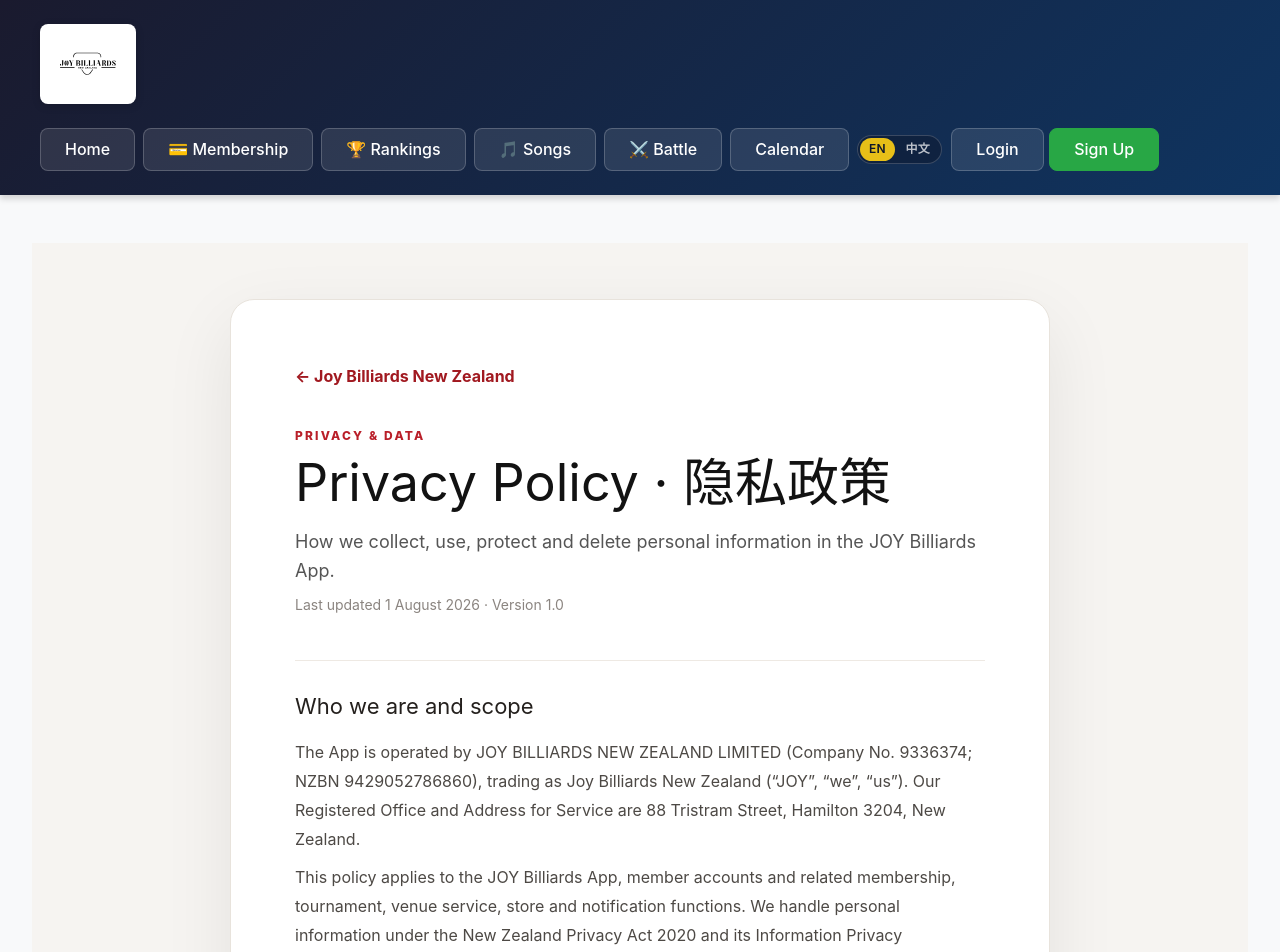
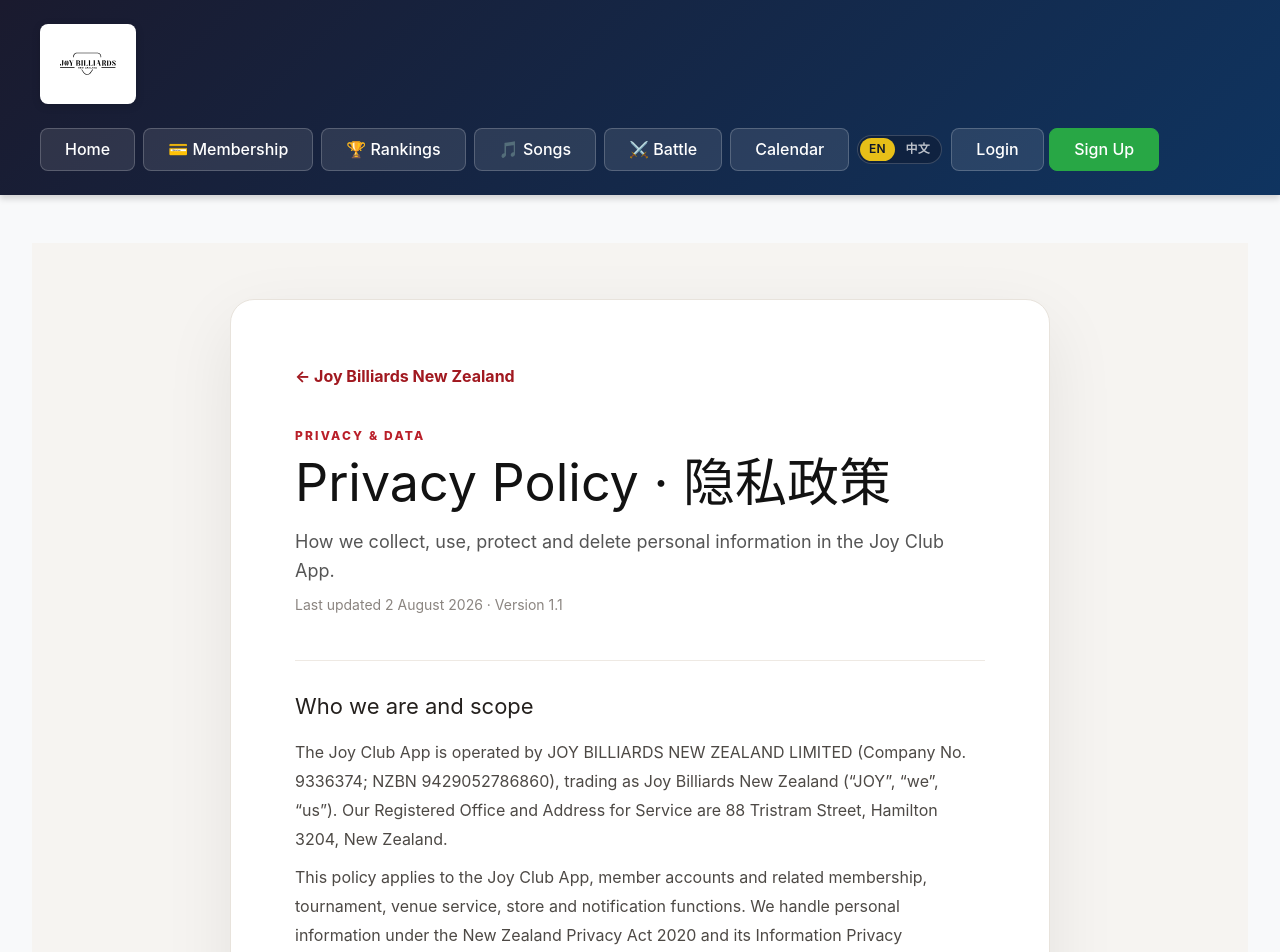
Before and after one commit to MaxMengNZ/Joy-billiards, a Vue app: page /privacy-policy in a window 1280 px wide. Shown: the top 952 px of the page. Built offline with nearby package versions, Linux system fonts and the light colour scheme; no server answers; the database is empty.

Commit message:
Update public policies for Joy Club branding

```diff
--- a/src/views/LegalPage.vue
+++ b/src/views/LegalPage.vue
@@ -5,7 +5,7 @@
       <p class="eyebrow">{{ document.eyebrow }}</p>
       <h1>{{ document.title }}</h1>
       <p class="subtitle">{{ document.subtitle }}</p>
-      <p class="updated">Last updated 1 August 2026 · Version 1.0</p>
+      <p class="updated">Last updated 2 August 2026 · Version 1.1</p>
 
       <section v-for="section in document.sections" :key="section.title">
         <h2>{{ section.title }}</h2>
@@ -33,9 +33,9 @@ const documents = {
   privacy: {
     eyebrow: 'PRIVACY & DATA',
     title: 'Privacy Policy · 隐私政策',
-    subtitle: 'How we collect, use, protect and delete personal information in the JOY Billiards App.',
+    subtitle: 'How we collect, use, protect and delete personal information in the Joy Club App.',
     sections: [
-      { title: 'Who we are and scope', body: ['The App is operated by JOY BILLIARDS NEW ZEALAND LIMITED (Company No. 9336374; NZBN 9429052786860), trading as Joy Billiards New Zealand (“JOY”, “we”, “us”). Our Registered Office and Address for Service are 88 Tristram Street, Hamilton 3204, New Zealand.', 'This policy applies to the JOY Billiards App, member accounts and related membership, tournament, venue service, store and notification functions. We handle personal information under the New Zealand Privacy Act 2020 and its Information Privacy Principles.'] },
+      { title: 'Who we are and scope', body: ['The Joy Club App is operated by JOY BILLIARDS NEW ZEALAND LIMITED (Company No. 9336374; NZBN 9429052786860), trading as Joy Billiards New Zealand (“JOY”, “we”, “us”). Our Registered Office and Address for Service are 88 Tristram Street, Hamilton 3204, New Zealand.', 'This policy applies to the Joy Club App, member accounts and related membership, tournament, venue service, store and notification functions. We handle personal information under the New Zealand Privacy Act 2020 and its Information Privacy Principles.'] },
       { title: 'Information we collect', body: ['We may collect your name, date of birth, email address, phone number, encrypted authentication information, member number, membership level, profile image and review status.', 'We may also collect member consumption points and their ledger, tournament entries, matches, results, ranking points, win/loss statistics, bookings, repairs, coaching requests, song queues, store orders and service communications. Member consumption points and tournament ranking points are separate systems.', 'Camera access is used only when you choose to scan a code. Photo access is used only when you choose an avatar or product image. We may process push tokens, notification preferences and necessary diagnostic information.'] },
       { title: 'Why we use information', body: ['We use information where reasonably necessary to create and protect accounts, generate member numbers, provide membership and points, administer tournaments and rankings, process bookings, requests and orders, send service and security notifications, prevent fraud or duplicate awards, and meet legal obligations.', 'We do not sell personal information. Marketing choices are separate from essential account, security, order and service notices.'] },
       { title: 'Public information and profile images', body: ['An approved avatar, display name, limited member-number information, tournament entry, results, rankings and statistics may be displayed in the App, on JOY websites or at JOY events. Email, phone number, date of birth, full identity information and member consumption points are not displayed publicly.', 'Profile images are subject to review and may currently be changed once per calendar month. Completed sporting results may be retained in de-identified form to preserve the integrity of tournament records.'] },
@@ -48,7 +48,7 @@ const documents = {
   terms: {
     eyebrow: 'TERMS & MEMBERSHIP',
     title: 'Terms of Service · 用户协议',
-    subtitle: 'Rules for the JOY Billiards App, member accounts, tournaments, bookings, services and store.',
+    subtitle: 'Rules for the Joy Club App, member accounts, tournaments, bookings, services and store.',
     sections: [
       { title: 'Agreement and eligibility', body: ['These terms are provided by JOY BILLIARDS NEW ZEALAND LIMITED (Company No. 9336374; NZBN 9429052786860), trading as Joy Billiards New Zealand. By registering, signing in or continuing to use account functions, you agree to these terms and the Privacy Policy.', 'You must be at least 13. A user under 18 should obtain parent or guardian consent, particularly for purchases, paid tournaments and in-person services. Account information must be truthful and kept secure.'] },
       { title: 'Membership, points and rankings', body: ['Membership benefits and eligibility are governed by the membership rules shown in the App or venue. Material adverse changes will be communicated reasonably.', 'Member consumption points expire 12 months after the date each entry is credited. Refunds, reversed transactions and corrections may reverse associated points. Tournament ranking points are a separate sporting record and are not subject to this member-points expiry rule.', 'Points are not cash, stored-value balance or transferable property unless a specific lawful offer says otherwise. Verifiable transaction or result errors may be corrected with a reason and audit record, and users may request manual review.'] },
@@ -65,7 +65,7 @@ const documents = {
     title: 'Account Deletion · 删除账户',
     subtitle: 'How to permanently delete a JOY Billiards account and associated personal information.',
     sections: [
-      { title: 'Delete in the App', body: ['Sign in to the JOY Billiards App, open “My”, choose “Delete Account & Personal Data”, review the consequences and complete the confirmation steps. This requests permanent deletion rather than simply signing you out or deactivating the account.'] },
+      { title: 'Delete in the App', body: ['Sign in to the Joy Club App, open “My”, choose “Delete Account & Personal Data”, review the consequences and complete the confirmation steps. This requests permanent deletion rather than simply signing you out or deactivating the account.'] },
       { title: 'If you cannot access the App', body: ['Email info@joybilliards.co.nz from the email address registered to the account with the subject “Account deletion request”. Include your display name and member number if known. Do not send your password. We may ask for limited information to verify that the account belongs to you. You may also call +64 22 166 0688 for assistance.'] },
       { title: 'What is deleted', body: ['After verification, we delete or de-identify the account profile, contact details, avatar and associated personal information that is no longer required. Processing is generally completed within 30 days. You will lose access to the account and deletion may not be reversible.'] },
       { title: 'What may be retained', body: ['We may retain records where required by tax, accounting, fraud-prevention, dispute or other New Zealand law. Completed tournament records may be retained without direct identity details where reasonably necessary to preserve sporting results. Secure backups may remain until normal backup rotation completes and are not used for ordinary business purposes.', 'Deleting an account does not remove outstanding payment obligations or non-excludable refund and consumer rights. For questions, contact the Privacy Officer at info@joybilliards.co.nz.'] }
```
